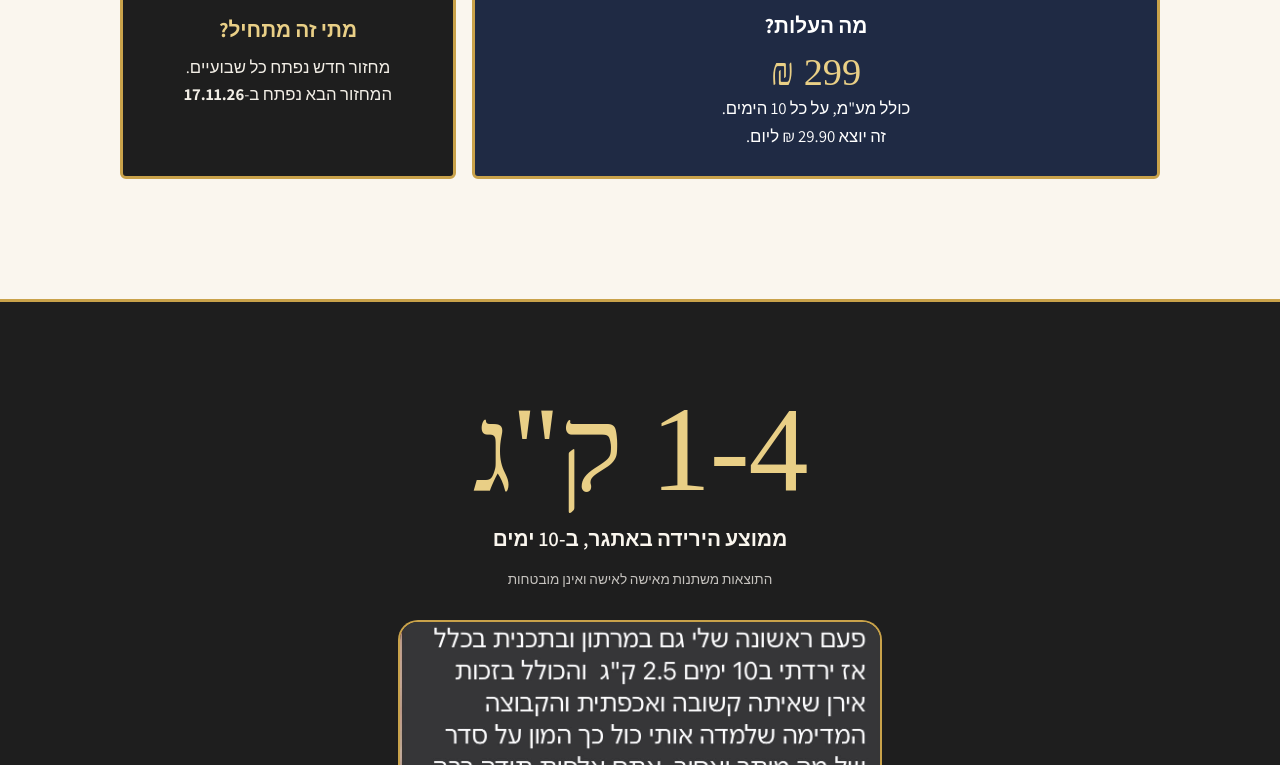
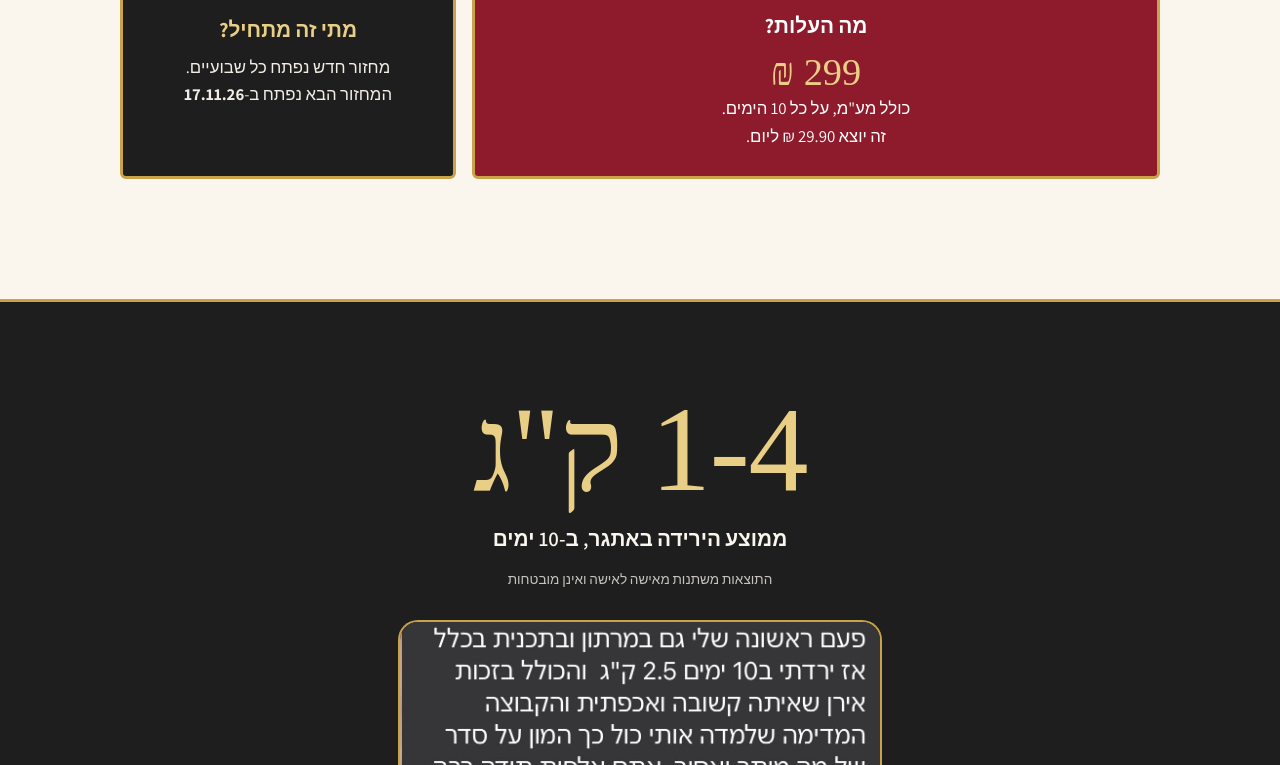
Before and after one commit to irenemetukim-dot/atgar-10-yamim, a plain HTML site: page index.html in a window 1280 px wide. Shown: the part 2035-2800 px from the top of the page. Drawn offline with Linux system fonts and the light colour scheme; a web font is replaced by a local one.

Commit message:
Switch navy accents to deep red with gold
Co-Authored-By: Claude Opus 5.5 <noreply@anthropic.com>

```diff
--- a/style.css
+++ b/style.css
@@ -667,8 +667,8 @@ svg { width: 24px; height: 24px; fill: none; stroke: currentColor; stroke-width:
   --gold-light: #E9CF86;
   --gold-deep: #8A6A22;
   --night: #1E1E1E;
-  --navy: #1F2A44;
-  --navy-deep: #141C2F;
+  --navy: #8E1B2C;
+  --navy-deep: #6B1220;
 
   --sage: var(--gold);
   --sage-tint: #F6EFDF;
```
